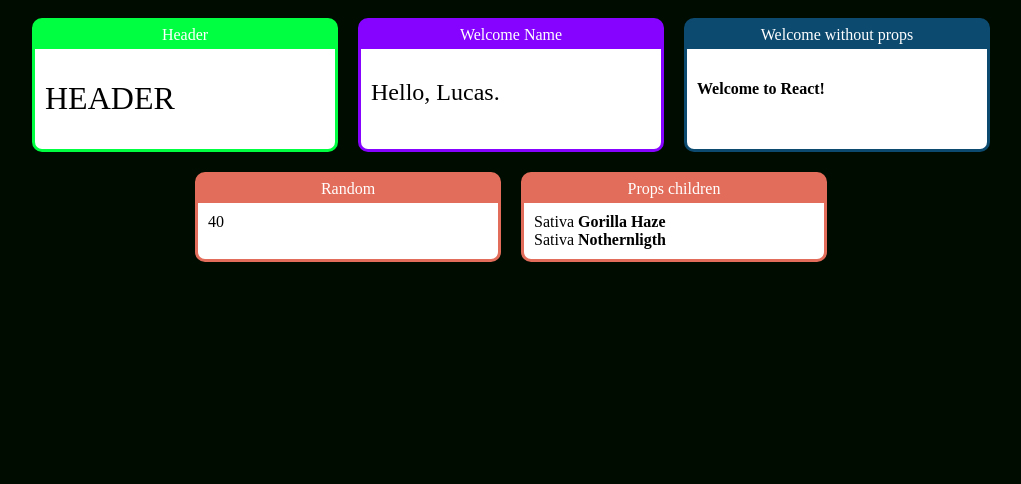
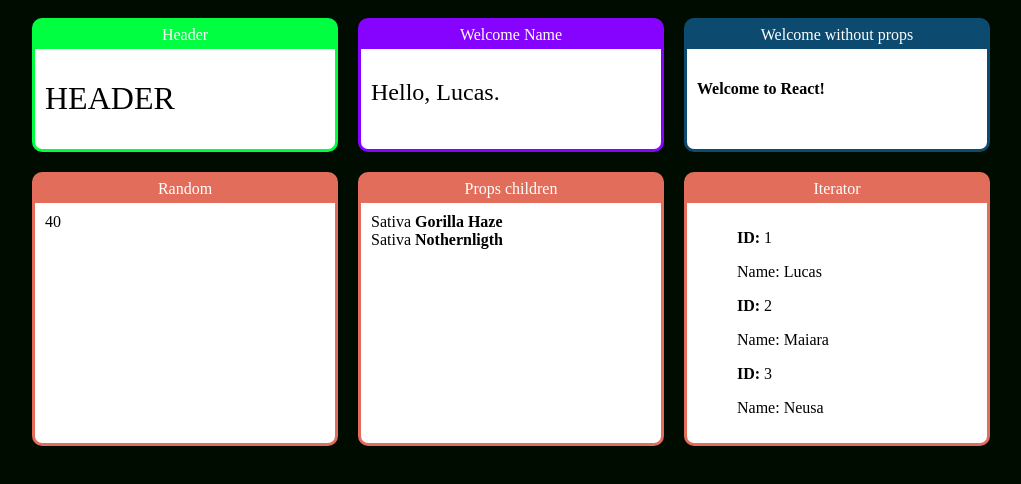
Before and after one commit to lucasfalm/react-training, a React (Create React App) app in the folder react-trainning/: page / in a window 1280 px wide. Shown: the top 484 px of the page, without its empty margins (129-1150 px from the left). Built offline with nearby package versions, Linux system fonts and the light colour scheme.

Commit message:
iterate over array

```diff
--- a/react-trainning/src/App.jsx
+++ b/react-trainning/src/App.jsx
@@ -6,6 +6,7 @@ import Random from './components/basics/Random'
 import Card from './components/layout/Card'
 import Cannabis from './components/basics/Cannabis'
 import Weed from './components/basics/Weed'
+import Iterator from './components/rangeLists/Iterator'
 import './App.css'
 
 // simpliest way to write an arrow function
@@ -34,6 +35,10 @@ export default _ => // _ with 1 ignored param, could be (), or (props)
                         <Weed flowerName="Nothernligth" />
                     </Cannabis>
                 </Card>
+
+                <Card title="Iterator" color="#e26d5a">
+                    <Iterator />
+                </Card>
             </div>
         </div>
 // no returns because the arrow implicitly returns the last evaluetade value
--- a/react-trainning/src/components/basics/Cannabis.jsx
+++ b/react-trainning/src/components/basics/Cannabis.jsx
@@ -2,10 +2,10 @@ import React, { cloneElement } from 'react'
 
 export default props => {
     return (
-        <div>
+        <>
             { props.children.map((child, i) => {
                 return cloneElement(child, { ...props, key: i }); // key just for avoid uniq key error
             })}
-        </div>
+        </>
     )
 }
--- a/react-trainning/src/components/basics/Weed.jsx
+++ b/react-trainning/src/components/basics/Weed.jsx
@@ -3,7 +3,7 @@ import React from "react";
 export default props => {
     return (
         <div>
-            { props.typeName } <strong> { props.flowerName } </strong>
+            { props.typeName } <strong> { props.flowerName } { props.test } </strong>
         </div>
     );
 };
--- /dev/null
+++ b/react-trainning/src/components/rangeLists/Iterator.jsx
@@ -0,0 +1,19 @@
+import React from 'react'
+import students from './data/students'
+
+export default _ => {
+    const studentsLI = students.map((student) => {
+        return (
+            <li>
+                <strong>ID:</strong> { student.id }
+                <p> Name: { student.name }</p>
+            </li>
+        )
+    })
+
+    return (
+        <ul style={{listStyle:"none"}}>
+            { studentsLI }
+        </ul>
+    )
+}
--- /dev/null
+++ b/react-trainning/src/components/rangeLists/data/students.js
@@ -0,0 +1,5 @@
+export default [
+    { id: 1, name:"Lucas" },
+    { id: 2, name:"Maiara" },
+    { id: 3, name:"Neusa" },
+]
```
